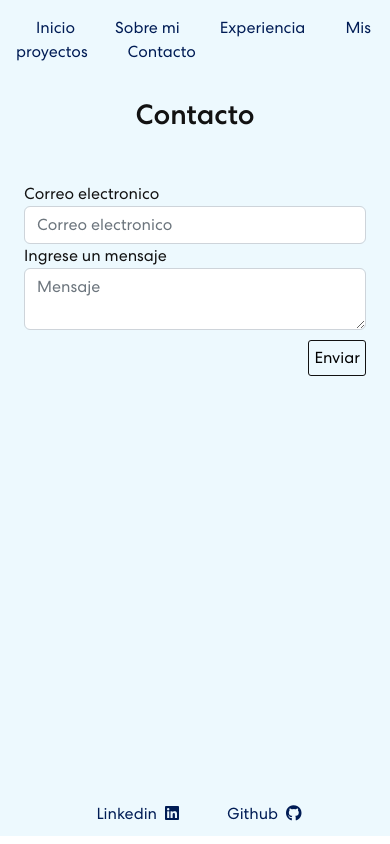
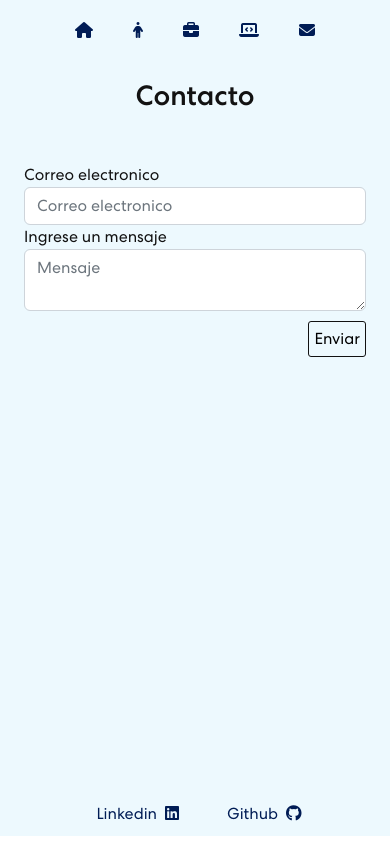
Before and after one commit to JaramilloCris/jaramillocris.github.io, a React (Create React App) app in the folder jaramillo-app/: page /contact in a window 390 px wide. Built offline with nearby package versions, Linux system fonts and the light colour scheme.

Commit message:
navbar responsive

```diff
--- a/jaramillo-app/src/pages/home/components/Navbar.tsx
+++ b/jaramillo-app/src/pages/home/components/Navbar.tsx
@@ -3,23 +3,26 @@ import { Link } from "react-router-dom";
 export default function Navbar() {
   return (
     <nav className="p-3 text-white navbar">
-
-
-      <div className="ml-auto">
+      <div className="ml-auto navbar-div">
         <Link className="link-ref" to="/">
-          Inicio
+          <i className="fa-solid fa-house"></i>
+          <span className="m-2 text-navbar">Inicio</span>
         </Link>
         <Link className="link-ref" to="/about">
-          Sobre mi
+          <i className="fa-solid fa-person"></i>
+          <span className="m-2 text-navbar">Sobre mi</span>
         </Link>
         <Link className="link-ref" to="/experience">
-          Experiencia
+          <i className="fa-solid fa-briefcase"></i>
+          <span className="m-2 text-navbar">Experiencia</span>
         </Link>
         <Link className="link-ref" to="/proyects">
-          Mis proyectos
+          <i className="fa-solid fa-laptop-code"></i>
+          <span className="m-2 text-navbar">Mis proyectos</span>
         </Link>
         <Link className="link-ref" to="/contact">
-          Contacto
+          <i className="fa-solid fa-envelope"></i>
+          <span className="m-2 text-navbar">Contacto</span>
         </Link>
       </div>
     </nav>
--- a/jaramillo-app/src/styles/styles.css
+++ b/jaramillo-app/src/styles/styles.css
@@ -44,6 +44,15 @@ h6 {
   line-height: normal;
 }
 
+hr {
+  border: 0;
+  clear: both;
+  display: block;
+  width: 96%;
+  background-color: black;
+  height: 1px;
+}
+
 p,
 a,
 li,
@@ -88,6 +97,10 @@ p.success {
 
 p.danger {
   color: red;
+}
+
+.text-justify {
+  text-align: justify;
 }
 
 #content {
@@ -217,6 +230,17 @@ p.danger {
   .email-container {
     max-width: 100%;
   }
+  .text-navbar{
+    display: none;
+  }
+  .navbar{
+    padding: 0 !important;
+  }
+  .navbar-div{
+    display: flex;
+    align-items: center;
+    margin-left: 0;
+  }
 }
 
 .button-submit {
@@ -318,7 +342,7 @@ p.danger {
   animation-delay: 3s;
 }
 
-.appear-title{
+.appear-title {
   color: transparent;
   animation-name: appear;
   animation-duration: 1s;
@@ -348,3 +372,21 @@ p.danger {
     left: 0;
   }
 }
+
+.proyect-image {
+  width: 36vh;
+  height: 14vh;
+}
+
+.link-repository {
+  color: black;
+  border: 3px black solid;
+  border-radius: 5px;
+  text-decoration: none;
+  padding: 3px;
+}
+
+.link-repository:hover {
+  color: white;
+  background-color: black;
+}
```
